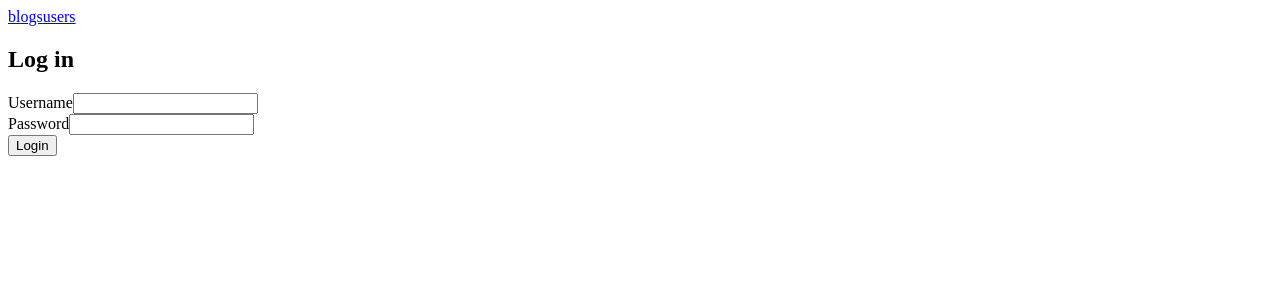
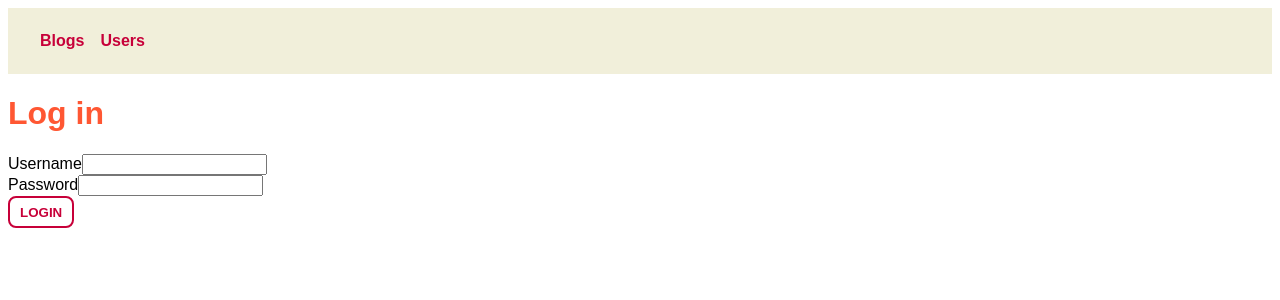
Before and after one commit to adamwozhere/full-stack-open, a React (Vite) app in the folder part7/blogapp/frontend/: page / in a window 1280 px wide. Shown: the top 300 px of the page. Built offline with nearby package versions, Linux system fonts and the light colour scheme.

Commit message:
exercise 7.20, 7.21

```diff
--- a/package.json
+++ b/package.json
@@ -1,5 +1,6 @@
 {
   "dependencies": {
-    "@tanstack/react-query": "^4.36.1"
+    "@tanstack/react-query": "^4.36.1",
+    "styled-components": "^6.1.0"
   }
 }
--- a/part7/blogapp/frontend/src/App.jsx
+++ b/part7/blogapp/frontend/src/App.jsx
@@ -3,12 +3,10 @@ import Blog from './components/Blog';
 import Notification from './components/Notification';
 import blogService from './services/blogs';
 import loginService from './services/login';
-import NewBlogForm from './components/NewBlogForm';
-import Toggleable from './components/Toggleable';
 import { useNotify } from './NotificationContext';
 import { useUser } from './UserContext';
 
-import { useQuery, useMutation, useQueryClient } from '@tanstack/react-query';
+import { useMutation, useQueryClient } from '@tanstack/react-query';
 
 import { Routes, Route, useNavigate } from 'react-router-dom';
 import UsersList from './components/UsersList';
@@ -17,10 +15,21 @@ import BlogList from './components/BlogList';
 import LoginForm from './components/LoginForm';
 import NavMenu from './components/NavMenu';
 
+import styled from 'styled-components';
+
+const Wrapper = styled.div`
+  margin: 0;
+  padding: 0;
+  min-height: 100vh;
+  display: flex;
+  flex-direction: column;
+  font-family: 'Arial', sans-serif;
+`;
+
 const App = () => {
   const [username, setUsername] = useState('');
   const [password, setPassword] = useState('');
-  // const [user, setUser] = useState(null);
+
   const blogFormRef = useRef();
 
   const navigate = useNavigate();
@@ -88,9 +97,6 @@ const App = () => {
 
       console.log('mutation response:', blog);
 
-      // const blog = await blogService.create(blogObject);
-      // setBlogs((prev) => [...prev, blog].sort((a, b) => b.likes - a.likes));
-
       notify({
         text: `New blog: ${blog.title} by ${blog.author} added`,
         type: 'success',
@@ -129,11 +135,6 @@ const App = () => {
     try {
       console.log('liking blog');
       const updatedBlog = await likeMutation.mutateAsync(likedBlog);
-      // setBlogs((prev) =>
-      //   prev
-      //     .map((blog) => (blog === blogObject ? updatedBlog : blog))
-      //     .sort((a, b) => b.likes - a.likes),
-      // );
     } catch (exception) {
       notify({
         text: exception.message,
@@ -200,7 +201,7 @@ const App = () => {
   };
 
   return (
-    <div>
+    <Wrapper>
       <NavMenu user={user} logout={handleLogout} />
 
       <Notification />
@@ -242,15 +243,17 @@ const App = () => {
           }
         />
       </Routes>
-    </div>
+    </Wrapper>
   );
 };
 
 export default App;
 
-// approx 14 hr 40 min - exercise 7.19 - comments an be added from front end!
+// approx 15 hr 30 min - exercise 7.20, 7.21 - added some styling with StyledComponents
 
-// NOTE: have not implemented blog sorting by likes yet
+// NOTE: there is no error checking for the reqests for comments - because I have not set this up properly?
+// perhaps a Comments model is needed in Mongoose, or some error checking in the route handler?
+// e.g. it does not error if you send a request body that doesn't have / is different to 'comment' key
 
 // Note: onSuccess useMutation doesn't work for the deleting a record,
 // as the axios request doesn't return the deleted object,
@@ -258,4 +261,4 @@ export default App;
 // (which is different from the 'like' mutation -- check with the solution after submitting to see if there is a better way,
 // perhaps all the useQuery mutations etc should be all put in the services file, and just the axios requests in requests file?)
 // also not sure how the reducer should be handled for the User - should there be separate helper functions for logging in / out
-// and should the token be stored just in the user reducer state and not browser storage. Do I still need useEffect to detect the user at the start?
+// Do I still need useEffect to detect the user at the start? Should it test the token to see if it's timed out on loading?
--- a/part7/blogapp/frontend/src/components/Blog.jsx
+++ b/part7/blogapp/frontend/src/components/Blog.jsx
@@ -2,6 +2,8 @@ import { useState } from 'react';
 import { useQuery } from '@tanstack/react-query';
 import blogService from '../services/blogs';
 import { useParams } from 'react-router-dom';
+
+import { Title } from './Title';
 
 const Blog = ({ likeBlog, user, removeBlog, createComment }) => {
   const [comment, setComment] = useState('');
@@ -26,7 +28,7 @@ const Blog = ({ likeBlog, user, removeBlog, createComment }) => {
 
   return (
     <div>
-      <h1>Blog App</h1>
+      <Title>Blog App</Title>
       <h2>{blog.title}</h2>
       <a href={blog.url}>{blog.url}</a>
       <div>
--- a/part7/blogapp/frontend/src/components/BlogList.jsx
+++ b/part7/blogapp/frontend/src/components/BlogList.jsx
@@ -2,18 +2,12 @@ import { useQuery } from '@tanstack/react-query';
 import blogService from '../services/blogs';
 import Toggleable from './Toggleable';
 import NewBlogForm from './NewBlogForm';
-import Blog from './Blog';
 import { Link } from 'react-router-dom';
 import LoginForm from './LoginForm';
 
-const BlogList = ({
-  user,
-  handleLogout,
-  handleNewBlog,
-  handleLike,
-  handleRemove,
-  blogFormRef,
-}) => {
+import { Title } from './Title';
+
+const BlogList = ({ user, handleNewBlog, blogFormRef }) => {
   const response = useQuery({
     queryKey: ['blogs'],
     queryFn: blogService.getAll,
@@ -30,11 +24,11 @@ const BlogList = ({
     return <div>Error: {response.error.message}</div>;
   }
 
-  const blogs = response.data;
+  const blogs = response.data.sort((a, b) => b.likes - a.likes);
 
   return (
     <div>
-      <h2>Blog App</h2>
+      <Title>Blog App</Title>
       <Toggleable label="new blog" ref={blogFormRef}>
         <NewBlogForm createBlog={handleNewBlog} />
       </Toggleable>
--- /dev/null
+++ b/part7/blogapp/frontend/src/components/Button.jsx
@@ -0,0 +1,23 @@
+import styled from 'styled-components';
+
+const StyledButton = styled.button`
+  cursor: pointer;
+  color: #c70039;
+  border: 2px solid #c70039;
+  border-radius: 8px;
+  background-color: white;
+  font-weight: bold;
+  padding: 0.5em 0.75em;
+  text-transform: uppercase;
+
+  &:hover {
+    background-color: #c70039;
+    color: white;
+  }
+`;
+
+const Button = (props) => {
+  return <StyledButton {...props}>{props.children}</StyledButton>;
+};
+
+export default Button;
--- a/part7/blogapp/frontend/src/components/LoginForm.jsx
+++ b/part7/blogapp/frontend/src/components/LoginForm.jsx
@@ -1,3 +1,6 @@
+import Button from './Button';
+import { Title } from './Title';
+
 const LoginForm = ({
   handleLogin,
   username,
@@ -7,7 +10,7 @@ const LoginForm = ({
 }) => {
   return (
     <div>
-      <h2>Log in</h2>
+      <Title>Log in</Title>
       <form onSubmit={handleLogin}>
         <div>
           <label htmlFor="username">Username</label>
@@ -29,9 +32,9 @@ const LoginForm = ({
             onChange={({ target }) => setPassword(target.value)}
           />
         </div>
-        <button id="login-button" type="submit">
+        <Button id="login-button" type="submit">
           Login
-        </button>
+        </Button>
       </form>
     </div>
   );
--- a/part7/blogapp/frontend/src/components/NavMenu.jsx
+++ b/part7/blogapp/frontend/src/components/NavMenu.jsx
@@ -1,17 +1,44 @@
 import { Link } from 'react-router-dom';
+import Button from './Button';
 
-const NavMenu = ({ user, login, logout }) => {
+import styled from 'styled-components';
+
+const NavContainer = styled.div`
+  background: #f1efda;
+  padding: 1.5rem 2rem;
+  font: bold;
+  display: flex;
+  align-items: center;
+  gap: 1rem;
+  color: #581845;
+`;
+
+const StyledLink = styled(Link)`
+  color: #c70039;
+  font-weight: bold;
+  text-decoration: none;
+
+  &:hover {
+    text-decoration: underline;
+  }
+`;
+
+const BoldText = styled.span`
+  font-weight: bold;
+`;
+
+const NavMenu = ({ user, logout }) => {
   return (
-    <div>
-      <Link to="/">blogs</Link>
-      <Link to="/users">users</Link>
+    <NavContainer>
+      <StyledLink to="/">Blogs</StyledLink>
+      <StyledLink to="/users">Users</StyledLink>
       {user ? (
         <span>
-          Logged in as {user.name}{' '}
-          <button onClick={() => logout()}>logout</button>
+          Logged in as <BoldText>{user.name}</BoldText> &nbsp;
+          <Button onClick={() => logout()}>logout</Button>
         </span>
       ) : null}
-    </div>
+    </NavContainer>
   );
 };
 
--- a/part7/blogapp/frontend/src/components/NewBlogForm.jsx
+++ b/part7/blogapp/frontend/src/components/NewBlogForm.jsx
@@ -1,5 +1,7 @@
 import React from 'react';
 import { useState } from 'react';
+
+import Button from './Button';
 
 const NewBlogForm = ({ createBlog }) => {
   const [title, setTitle] = useState('');
@@ -48,7 +50,7 @@ const NewBlogForm = ({ createBlog }) => {
           onChange={({ target }) => setUrl(target.value)}
         />
       </div>
-      <button type="submit">Create</button>
+      <Button type="submit">Create</Button>
     </form>
   );
 };
--- /dev/null
+++ b/part7/blogapp/frontend/src/components/Title.jsx
@@ -0,0 +1,5 @@
+import styled from 'styled-components';
+
+export const Title = styled.h1`
+  color: #ff5733;
+`;
--- a/part7/blogapp/frontend/src/components/Toggleable.jsx
+++ b/part7/blogapp/frontend/src/components/Toggleable.jsx
@@ -1,5 +1,6 @@
 import { useState, forwardRef, useImperativeHandle } from 'react';
 import PropTypes from 'prop-types';
+import Button from './Button';
 
 const Toggleable = forwardRef((props, refs) => {
   const [visible, setVisible] = useState(false);
@@ -19,11 +20,11 @@ const Toggleable = forwardRef((props, refs) => {
   return (
     <div>
       <div style={hideWhenVisible}>
-        <button onClick={toggleVisibility}>{props.label}</button>
+        <Button onClick={toggleVisibility}>{props.label}</Button>
       </div>
       <div style={showWhenVisible}>
         {props.children}
-        <button onClick={toggleVisibility}>cancel</button>
+        <Button onClick={toggleVisibility}>cancel</Button>
       </div>
     </div>
   );
--- a/part7/blogapp/frontend/src/components/User.jsx
+++ b/part7/blogapp/frontend/src/components/User.jsx
@@ -1,6 +1,8 @@
 import { useQuery } from '@tanstack/react-query';
 import { useParams } from 'react-router-dom';
 import usersService from '../services/users';
+
+import { Title } from './Title';
 
 const User = () => {
   const id = useParams().id;
@@ -17,8 +19,8 @@ const User = () => {
 
   return (
     <div>
-      <h2>{user.name}</h2>
-      <h3>Added blogs</h3>
+      <Title>{user.name}</Title>
+      <h2>Added blogs</h2>
       <ul>
         {user.blogs.map((blog) => (
           <li key={blog.id}>{blog.title}</li>
--- a/part7/blogapp/frontend/src/components/UsersList.jsx
+++ b/part7/blogapp/frontend/src/components/UsersList.jsx
@@ -1,6 +1,7 @@
 import { useQuery } from '@tanstack/react-query';
 import usersService from '../services/users';
 import { Link } from 'react-router-dom';
+import { Title } from './Title';
 
 const UsersList = () => {
   const response = useQuery({
@@ -16,7 +17,7 @@ const UsersList = () => {
 
   return (
     <div>
-      <h2>Users</h2>
+      <Title>Users</Title>
       <table>
         <thead>
           <tr>
```
Also changed, not shown: 1 other file (tests, documents, lock files or other folders).
